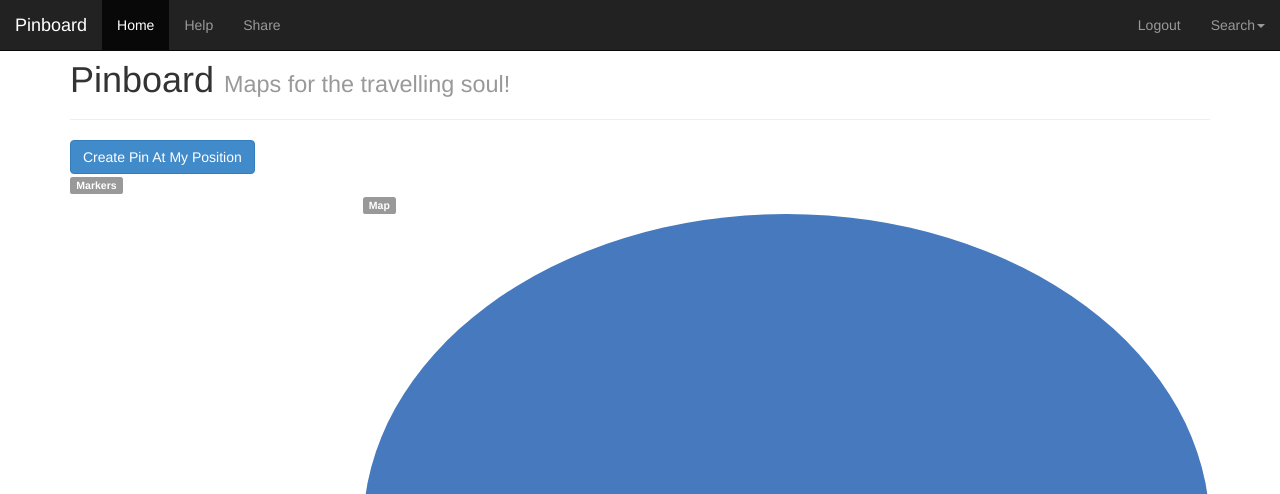
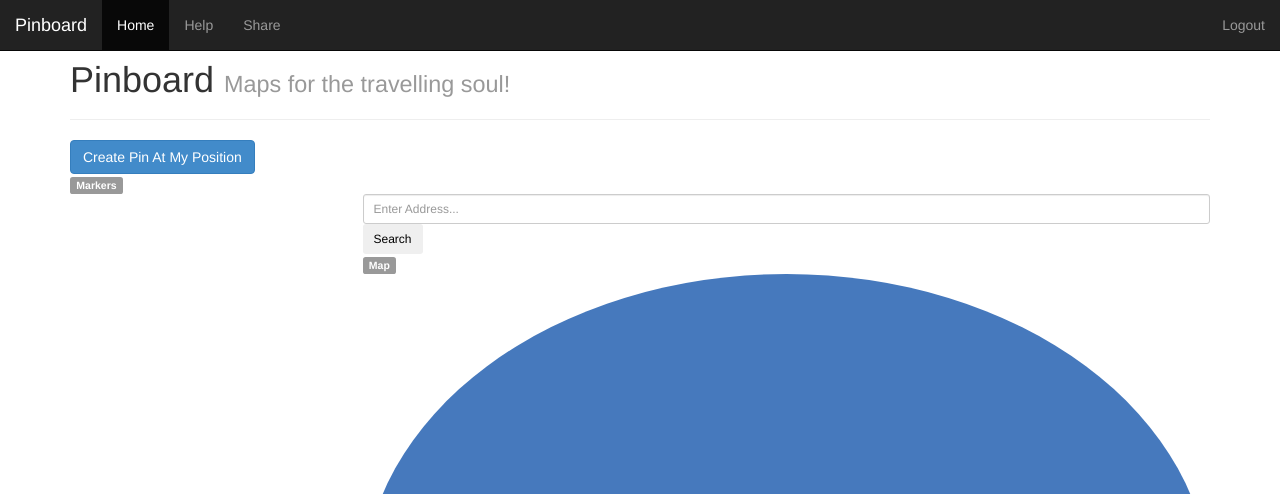
Before and after one commit to magnusandy/350GroupProject, a PHP site: page /display.php in a window 1280 px wide. Shown: the top 494 px of the page. Run offline with PHP 8.4, Linux system fonts and the light colour scheme; the visitor is signed in with stand-in values (Sample User, id 1); data that the repository does not hold is empty; some libraries are stand-ins or nearby versions.

Commit message:
Moved search

```diff
--- a/pinboard/display.php
+++ b/pinboard/display.php
@@ -48,16 +48,16 @@
 
     <script>
         //Still needs work. Does scroll but needs heavy mod
-        /*$(function () {
+        $(function () {
         $('.panel-group').on('shown.bs.collapse', function (e) {
             var offset = $('.panel.panel-default > .panel-collapse.in').offset();
             if(offset) {
-                $('.panel-group').animate({
+                $('#inner').animate({
                     scrollTop: $('.panel-collapse.in').siblings('.panel-heading').offset().top
                 }, 650);
             }
         });
-        });*/
+        });
 
 
         //Help function for simple popup!
@@ -125,18 +125,12 @@
 						<li>
 							<a href="./ajaxFunctions/logout.php">Logout</a>
 						</li>
-						<li class="dropdown">
-							 <a href="#" class="dropdown-toggle" data-toggle="dropdown">Search<strong class="caret"></strong></a>
-							<ul class="dropdown-menu">
-								<li>
-									<input type="text" placeholder="Enter Address..." class="form-control" data-stopPropagation="true">
-								</li>
-                                <li class="divider"></li>
-								<li>
-									<button type="button" class="btn btn-sm" id="update" onclick="doSomething();" data-stopPropagation="true">Search</button>
-								</li>
-							</ul>
-						</li>
+                       <!-- <li>
+                            <input type="text" placeholder="Enter Address..." class="form-control input-sm">
+                        </li>
+                        <li>
+                            <button type="button" class="btn btn-sm" id="update" onclick="doSomething();" class="form-control input-sm">Search</button>
+                        </li> -->
 					</ul>
 				</div>
 
@@ -146,6 +140,7 @@
 				<h1>
 					Pinboard <small>Maps for the travelling soul!</small>
 				</h1>
+
 			</div>
 		</div>
 	</div>
@@ -257,6 +252,8 @@ END;
 			</div>
 		</div>
 		<div class="col-md-9 column">
+            <input type="text" placeholder="Enter Address..." class="form-control input-sm">
+            <button type="button" class="btn btn-sm" id="update" onclick="doSomething();" class="form-control input-sm">Search</button><br>
 			 <span class="label label-default">Map</span>
                 <div class="messagepop pop">
                     <div class="page-header"> <h2>Instructions</h2><br> </div>
```
